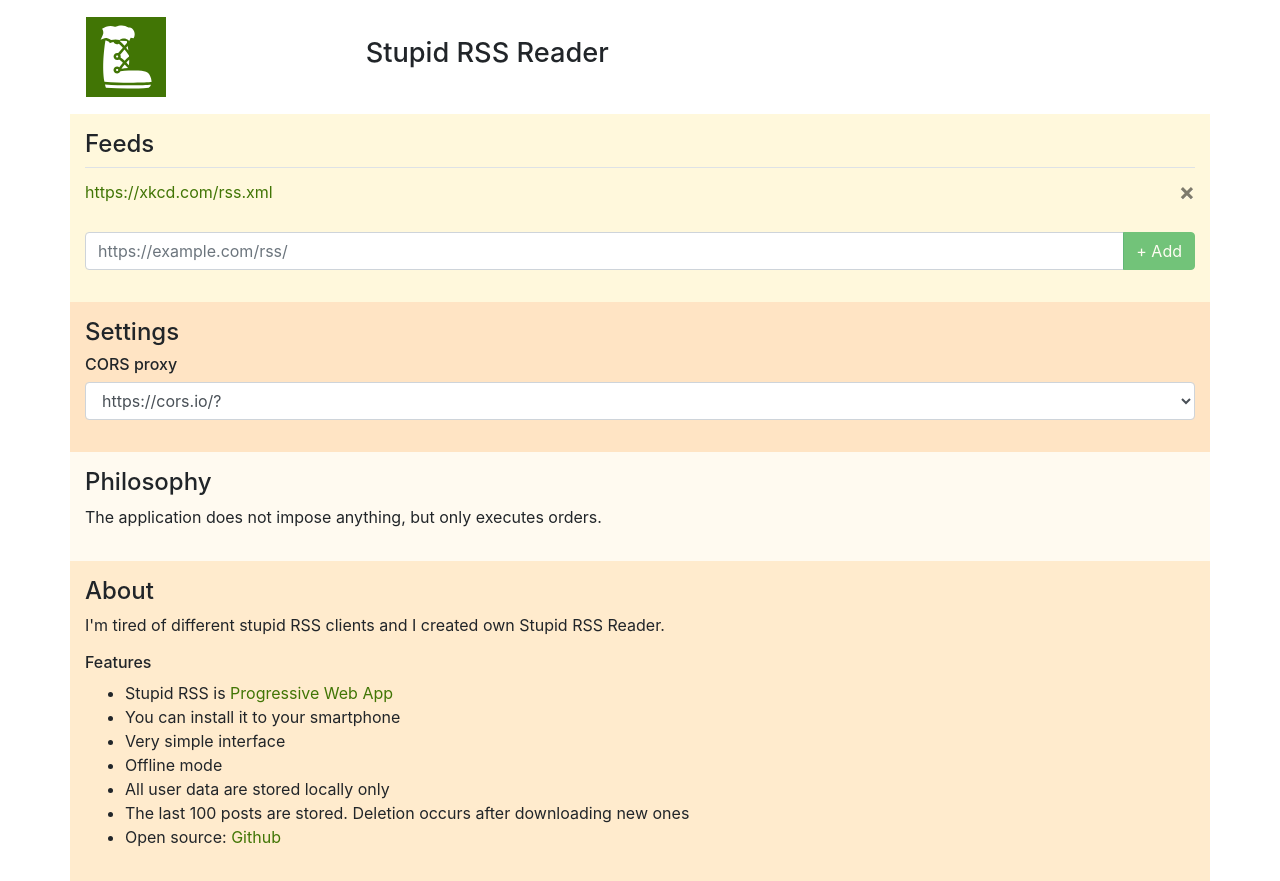
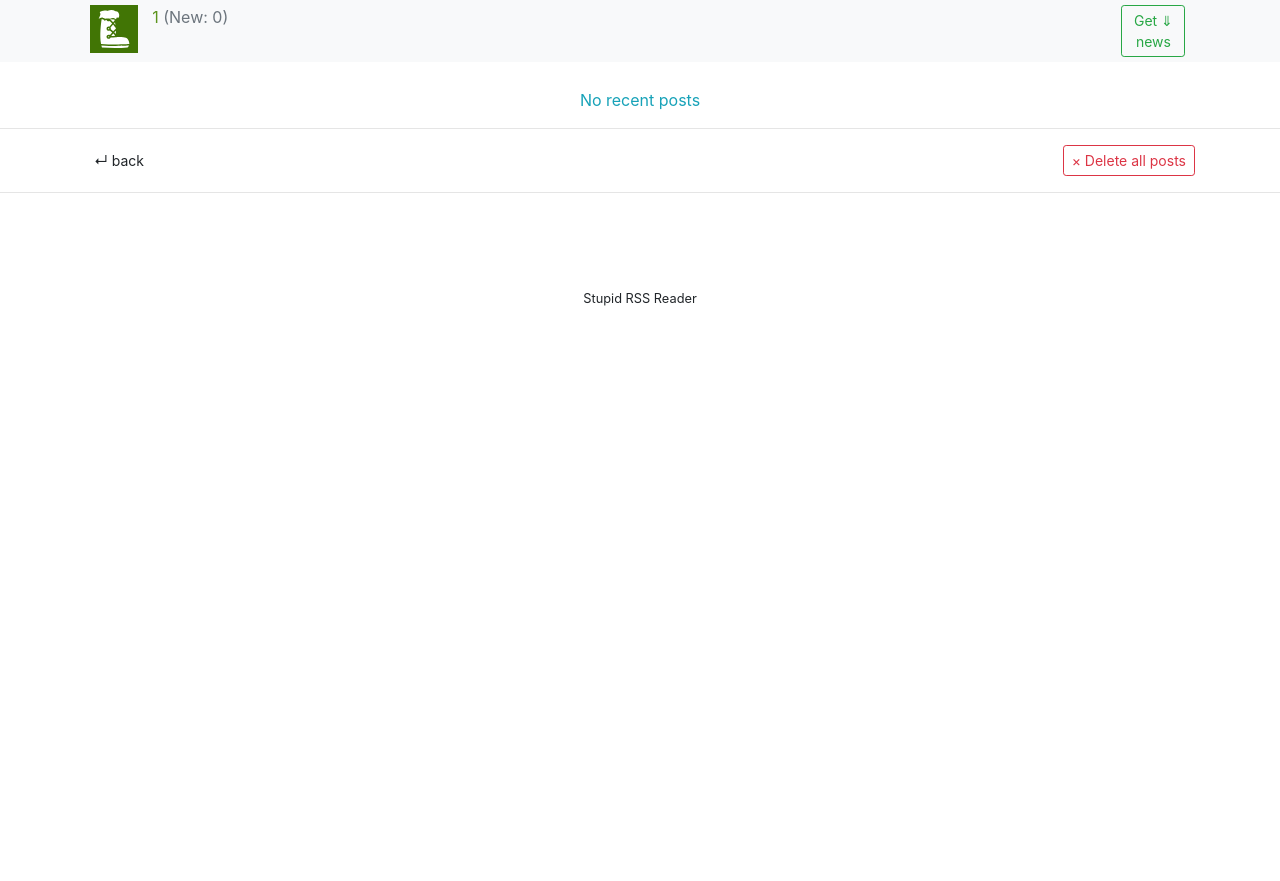
Before and after one commit to gurov/stupid-rss-reader, an Angular app: page /#/home/1 in a window 1280 px wide. Before the commit this address led to /#/home. After the commit the page ends 800 px from the top, so only its background shows below. Built offline with nearby package versions, Linux system fonts and the light colour scheme.

Commit message:
feat: share image, moved header to top

```diff
--- a/src/app/home/home.component.html
+++ b/src/app/home/home.component.html
@@ -17,12 +17,13 @@
 </div>
 
 <div class="container pt-3 pb-3" style="background-color:cornsilk">
-  <h4 *ngIf="feeds.length">Feeds</h4>
+  <h4 *ngIf="feeds.length">Feeds <span *ngIf="shareIsSuported"
+    (click)="test()">≡</span></h4>
   <table class="table" *ngIf="feeds.length">
     <tbody>
     <tr *ngFor="let feed of feeds">
       <td class="pl-0 feed-link">
-        <a [routerLink]="['/home', feed]">{{feed}}</a>
+        <a [routerLink]="['/home', feed]">{{feed | shortUrl}}</a>
       </td>
       <td class="pr-0">
         <button class="close" (click)="removeFeed(feed)">&times;</button>
--- a/src/app/home/home.component.ts
+++ b/src/app/home/home.component.ts
@@ -33,6 +33,20 @@
     localStorage.setItem('cors', event);
   }
 
+  get shareIsSuported() {
+    return !!navigator['share'];
+  }
+
+  test() {
+    if (navigator['share']) {
+      navigator['share']({
+        title: 'Stupid RSS',
+        text: this.feeds.join(' \n'),
+        url: location.href,
+      }); // share the URL of MDN
+    }
+  }
+
   load() {
     this.feeds = this.coreService.feeds;
   }
--- a/src/app/source/source.component.html
+++ b/src/app/source/source.component.html
@@ -1,4 +1,36 @@
+<div class="bg-light fixed-top">
+  <div class="container">
+    <table class="w-100 table table-sm mb-0">
+      <tbody>
+        <tr>
+          <td class="border-top-0" style="width: 3.9rem">
+            <a routerLink="/">
+                <img alt="Stupid RSS Reader logo"
+                src="assets/fur-boot-green.svg"
+                style="width: 3rem">
+            </a>
+          </td>
+          <td class="border-top-0">
+            <span class="post-header">{{url | shortUrl}}</span>
+            <span class="text-muted"> (New: {{newPosts.length}})</span>
+          </td>
+          <td class="border-top-0" style="width: 4.9rem">
+            <button (click)="getNews()"
+            style="width: 4rem"
+              [disabled]="loading"
+              class="btn btn-outline-success btn-sm">
+              Get <span *ngIf="!loading">&dArr;</span><span *ngIf="loading" class="spinner"></span>
+              <br>news
+            </button>
+          </td>
+        </tr>
+      </tbody>
+    </table>
 
+  </div>
+</div>
+
+<div class="header-space"></div>
 
 <div class="container mt-2">
   <div class="alert alert-warning" role="alert" *ngIf="error">
@@ -38,37 +70,3 @@
 <div class="mb-5 mt-5 pb-5 pt-5 small" style="text-align: center">
   Stupid RSS Reader
 </div>
-<hr>
-<div class="mb-5"></div>
-
-<div class="bg-dark fixed-bottom">
-  <div class="container">
-    <table class="w-100 table table-sm mb-0">
-      <tbody>
-        <tr>
-          <td class="border-top-0" style="width: 3.9rem">
-            <a routerLink="/">
-                <img alt="Stupid RSS Reader logo"
-                src="assets/fur-boot-green.svg"
-                style="width: 3rem">
-            </a>
-          </td>
-          <td class="border-top-0">
-            <span class="post-header">{{url | shortUrl}}</span>
-            <span class="text-muted"> (New: {{newPosts.length}})</span>
-          </td>
-          <td class="border-top-0" style="width: 4.9rem">
-            <button (click)="getNews()"
-            style="width: 4rem"
-              [disabled]="loading"
-              class="btn btn-outline-success btn-sm">
-              Get <span *ngIf="!loading">&dArr;</span><span *ngIf="loading" class="spinner"></span>
-              <br>news
-            </button>
-          </td>
-        </tr>
-      </tbody>
-    </table>
-
-  </div>
-</div>
--- a/src/styles.scss
+++ b/src/styles.scss
@@ -45,7 +45,7 @@
 
 .post-header {
   word-wrap: break-word;
-  color: #9ee948;
+  color: #5C941C;
 }
 
 .rss-label {
@@ -114,3 +114,8 @@
   top: 85%;
   left: 10%;
 }
+
+.header-space {
+  position: relative;
+  height: 5rem;
+}
```
Also changed, not shown: src/manifest.json, 9 other files (tests, documents, lock files or other folders).
